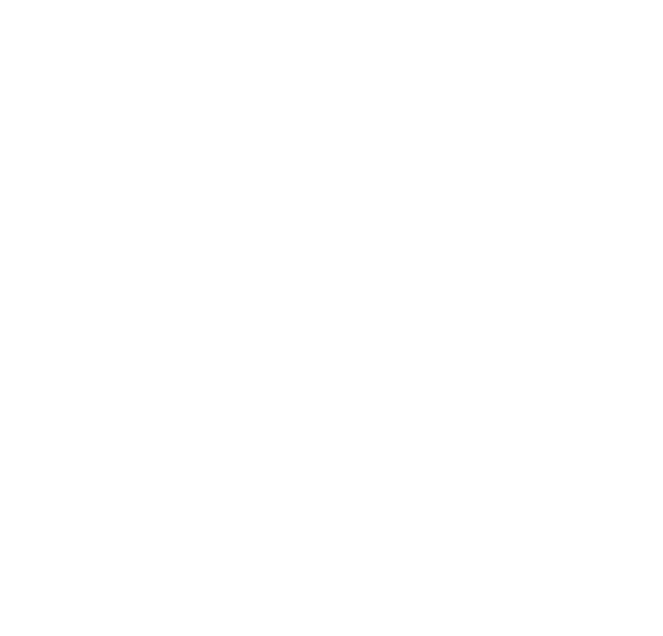
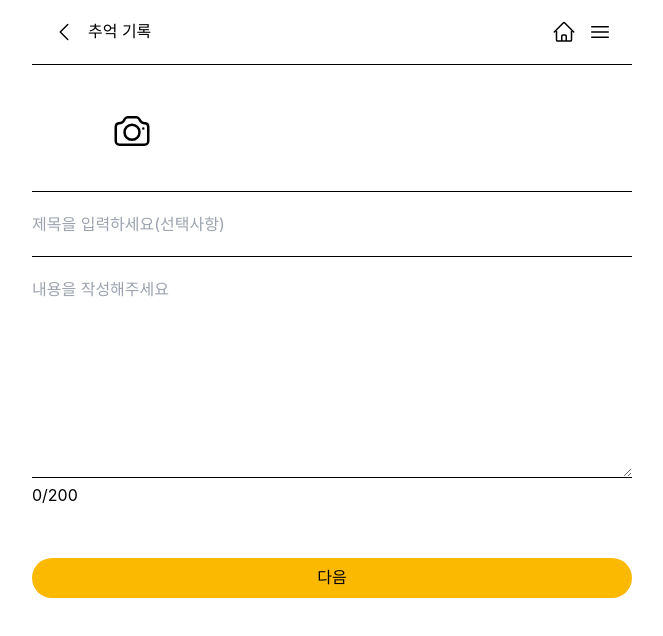
Before and after one commit to 2kujo/MemoryBox_FE, a React (Vite) app: page /make-memory in a window 1280 px wide. Shown: the top 636 px of the page, without its empty margins (308-971 px from the left). Built offline with nearby package versions, Linux system fonts and the light colour scheme; a web font is replaced by a local one.

Commit message:
feat : 기록 등록 첫화면

```diff
--- a/src/App.css
+++ b/src/App.css
@@ -48,20 +48,32 @@
 }
 
 /* 가로 스크롤 적용 */
-.scroll__wrap {
-  overflow-x: auto;
+.scroll-wrap {
+  overflow-x: scroll;
   white-space: nowrap;
   font-size: 0;
 }
-.scroll--element {
+.scroll-element {
   display: inline-block;
-  width: 150px;
-  height: 200px;
+  width: 100px;
+  height: 100px;
   background: #fff;
   font-size: 16px;
   line-height: 150px;
   text-align: center;
+  overflow: hidden;
 }
-.scroll--element + .scroll--element {
+
+.scroll-element + .scroll-element {
   margin-left: 15px;
 }
+
+.hr-nav {
+  background-color: gray;
+  height: 1px;
+}
+
+.camera-box {
+  width: 100px;
+  height: 100px;
+}
--- a/src/App.jsx
+++ b/src/App.jsx
@@ -2,14 +2,12 @@ import { useState } from "react";
 import reactLogo from "./assets/react.svg";
 import viteLogo from "/vite.svg";
 import "./App.css";
-import MakeMemory from "./components/pages/MakeMemory.jsx";
+import MakeMemory from "./pages/MakeMemory.jsx";
 
 function App() {
   const [count, setCount] = useState(0);
 
-  return (
-    <MakeMemory/>
-  )
+  return <MakeMemory />;
 }
 
 export default App;
--- a/src/components/common/LongBtn.jsx
+++ b/src/components/common/LongBtn.jsx
@@ -0,0 +1,10 @@
+export default function LongBtn(props) {
+  return (
+    <button
+      className="bg-yellow rounded-lg w-full p-2 font-text text-xl"
+      onClick={props.clickFunc}
+    >
+      {props.text}
+    </button>
+  );
+}
--- a/src/components/common/Navbar.jsx
+++ b/src/components/common/Navbar.jsx
@@ -6,7 +6,7 @@ import { Bars3Icon } from "@heroicons/react/24/outline";
 
 export default function Navbar({ pageTitle }) {
   return (
-    <div className="flex justify-between pt-1 pb-5 sticky bg-[#ffffff] top-0">
+    <div className="flex justify-between p-5 sticky bg-[#ffffff] top-0">
       <div className="flex gap-3 font-text font-medium">
         <ChevronLeftIcon class="h-6 w-6 text-gray-500" />
         <span>{pageTitle}</span>
--- a/src/components/pages/MakeMemory.jsx
+++ /dev/null
@@ -1,126 +0,0 @@
-import { Container } from "postcss";
-import React, { useState } from "react";
-import { ScrollMenu } from "react-horizontal-scrolling-menu";
-export default function MakeMemory() {
-  //   const [memoryTitle, setMemoryTitle] = useState("");
-
-  //   function onChangeMemoryTitle(event) {
-  //     const memoryTitle = event.target.value;
-  //     setMemoryTitle(memoryTitle);
-  //   }
-  //   const [duration, setDuration] = React.useState(500);
-  //   const [isSlide, setIsSlide] = useState(false);
-
-  function onWheel(apiObj, ev) {
-    const isThouchpad = Math.abs(ev.deltaX) !== 0 || Math.abs(ev.deltaY) < 15;
-
-    if (isThouchpad) {
-      ev.stopPropagation();
-      return;
-    }
-
-    if (ev.deltaY < 0) {
-      apiObj.scrollNext();
-    } else if (ev.deltaY > 0) {
-      apiObj.scrollPrev();
-    }
-  }
-
-  const [showImages, setShowImages] = useState([]);
-
-  //   이미지 상대경로 저장
-  const handleAddImages = (event) => {
-    const imageLists = event.target.files;
-    let imageUrlLists = [...showImages];
-
-    for (let i = 0; i < imageLists.length; i++) {
-      const currentImageUrl = URL.createObjectURL(imageLists[i]);
-      imageUrlLists.push(currentImageUrl);
-    }
-
-    if (imageUrlLists.length > 10) {
-      imageUrlLists = imageUrlLists.slice(0, 10);
-    }
-
-    setShowImages(imageUrlLists);
-
-  };
-
-
-
-  const handleDeleteImage = (id) => {
-    setShowImages(showImages.filter((_, index) => index !== id));
-  };
-
-  const [inputCount, setInputCount] = useState(0);
-
-  const onTextareaHandler = (e) => {
-    setInputCount(e.target.value.length);
-  };
-
-  return (
-    <div className="h-full w-full text-left">
-      <hr className="hr1" />
-
-<div className="wrap">
-      <div className="scroll__wrap">
-
-    {showImages.map((image, id) => (
-    <div className="scroll--element" key={id}>
-      <img src={image} alt={`${image}-${id}`} />
-    </div>
-  ))}
-
-          </div>
-
-          <label htmlFor="gallery-input-file" onChange={handleAddImages}>
-          <input
-            type="file"
-            id="gallery-input-file"
-            multiple="multiple"
-            style={{ display: "none" }}
-          />
-
-          <span>사진추가</span>
-        </label>
-
-
-
-      </div>
-      <hr className="hr1" />
-
-      <div className="memory-title-box h-[5vh]">
-        <input
-          className="mt-5 w-full"
-          type="text"
-          id="memory_title"
-          placeholder="제목을 입력하세요(선택사항)"
-          autoComplete="off"
-          //onChange={onChangeMemoryTitle}
-        ></input>
-      </div>
-      <hr className="hr1 mt-5" />
-      <div className="memory-content-box h-[30vh]">
-        <textarea
-          className="mt-5 w-full h-full"
-          type="text"
-          id="memory_title"
-          placeholder="내용을 작성해주세요"
-          autoComplete="off"
-          maxLength="200"
-          onChange={onTextareaHandler}
-        ></textarea>
-        <p>
-          <span>{inputCount}</span>
-          <span>/200</span>
-        </p>
-      </div>
-      <hr className="hr1 mt-5" />
-      <div>
-        <button className="rounded-lg text-lg inline-block w-full h-14 bg-yellow mt-10">
-          다음
-        </button>
-      </div>
-    </div>
-  );
-}
--- a/src/main.jsx
+++ b/src/main.jsx
@@ -3,7 +3,7 @@ import ReactDOM from "react-dom/client";
 import { createBrowserRouter, RouterProvider } from "react-router-dom";
 import { RouterInfo } from "@/router";
 
-// import App from "./App.jsx";
+import App from "./App.jsx";
 // import ServiceMain from "@/pages/ServiceMain";
 import "./index.css";
 
@@ -13,7 +13,7 @@ ReactDOM.createRoot(document.getElementById("root")).render(
   <React.StrictMode>
     {/* <App /> */}
     {/* <ServiceMain /> */}
-    <div className="m-auto h-screen max-w-[640px] pb-10 px-5">
+    <div className="m-auto h-max max-w-[640px] pb-10 px-5">
       <RouterProvider router={RouterObject} />
     </div>
   </React.StrictMode>
--- a/src/pages/MakeMemory.jsx
+++ b/src/pages/MakeMemory.jsx
@@ -1,5 +1,152 @@
-import React from "react";
+import Navbar from "@/components/common/Navbar";
+import React, { useState, useRef } from "react";
+import { CameraIcon } from "@heroicons/react/24/outline";
+import LongBtn from "@/components/common/LongBtn";
 
 export default function MakeMemory() {
-  return <div></div>;
+  //   const [memoryTitle, setMemoryTitle] = useState("");
+
+  //   function onChangeMemoryTitle(event) {
+  //     const memoryTitle = event.target.value;
+  //     setMemoryTitle(memoryTitle);
+  //   }
+  //   const [duration, setDuration] = React.useState(500);
+  //   const [isSlide, setIsSlide] = useState(false);
+
+  const [showImages, setShowImages] = useState([]);
+  const [step, setStep] = useState(0);
+  const elementRef = useRef(null);
+
+  function nextStep() {
+    setStep(step + 1);
+  }
+
+  //   이미지 상대경로 저장
+  const handleAddImages = (event) => {
+    const imageLists = event.target.files;
+    let imageUrlLists = [...showImages];
+
+    for (let i = 0; i < imageLists.length; i++) {
+      const currentImageUrl = URL.createObjectURL(imageLists[i]);
+      imageUrlLists.push(currentImageUrl);
+    }
+
+    if (imageUrlLists.length > 10) {
+      imageUrlLists = imageUrlLists.slice(0, 10);
+    }
+
+    setShowImages(imageUrlLists);
+    moveScroll();
+  };
+
+  function moveScroll() {
+    console.log(elementRef.current);
+    document.getElementsByClassName("scroll-wrap").scrollLeft += 10000;
+  }
+
+  const handleDeleteImage = (id) => {
+    setShowImages(showImages.filter((_, index) => index !== id));
+  };
+
+  const [inputCount, setInputCount] = useState(0);
+
+  const onTextareaHandler = (e) => {
+    setInputCount(e.target.value.length);
+  };
+
+  if (step == 0) {
+    return (
+      <div className="w-full h-full">
+        <Navbar pageTitle={"추억 기록"} />
+        <hr className="hr-nav" />
+
+        <div className="mt-4 w-full h-full flex-col justify-between ">
+          <div className="wrap">
+            <div className="scroll-wrap">
+              {showImages.map((image, id) => (
+                <div className="scroll-element rounded-sm" key={id}>
+                  <img
+                    className="w-full h-full m-auto object-cover"
+                    src={image}
+                    alt={`${image}-${id}`}
+                  />
+                </div>
+              ))}
+              <div className="scroll-element">
+                <label htmlFor="gallery-input-file" onChange={handleAddImages}>
+                  <input
+                    type="file"
+                    id="gallery-input-file"
+                    multiple="multiple"
+                    style={{ display: "none" }}
+                  />
+                  <div className="camera-box items-center flex justify-center">
+                    <div>
+                      <CameraIcon className="camera-icon h-10"></CameraIcon>
+                    </div>
+                  </div>
+                </label>
+              </div>
+            </div>
+          </div>
+
+          <hr className="hr1" />
+
+          <div className="memory-title-box">
+            <input
+              className="mt-5 w-full"
+              type="text"
+              id="memory_title"
+              placeholder="제목을 입력하세요(선택사항)"
+              autoComplete="off"
+              //onChange={onChangeMemoryTitle}
+            ></input>
+          </div>
+          <hr className="hr1 mt-5" />
+          <div className="memory-content-box h-[25vh]">
+            <textarea
+              className="mt-5 w-full h-full"
+              type="text"
+              id="memory_title"
+              placeholder="내용을 작성해주세요"
+              autoComplete="off"
+              maxLength="200"
+              onChange={onTextareaHandler}
+            ></textarea>
+            <p>
+              <span>{inputCount}</span>
+              <span>/200</span>
+            </p>
+          </div>
+          <hr className="hr1 mt-5" />
+          <div className="mt-20">
+            <LongBtn text="다음" clickFunc={nextStep} />
+          </div>
+        </div>
+      </div>
+    );
+  } else if (step == 1) {
+    return (
+      <div className="w-full h-full">
+        <Navbar />
+        <div className="mt-4 flex w-full h-full flex-col justify-between">
+          <div>
+            <div className="mb-1 text-xl font-text">얼마를 넣을까요?</div>
+            <div className="w-full">
+              <input
+                type="text"
+                // value={cashboxName}
+                // onChange={handleCashboxNameChange}
+                maxLength="20"
+                className="border-b-[1px] w-full py-2 outline-none text-md font-text"
+              />
+            </div>
+          </div>
+          <div className="mb-16">
+            <LongBtn text="다음" clickFunc={nextStep} />
+          </div>
+        </div>
+      </div>
+    );
+  }
 }
```
